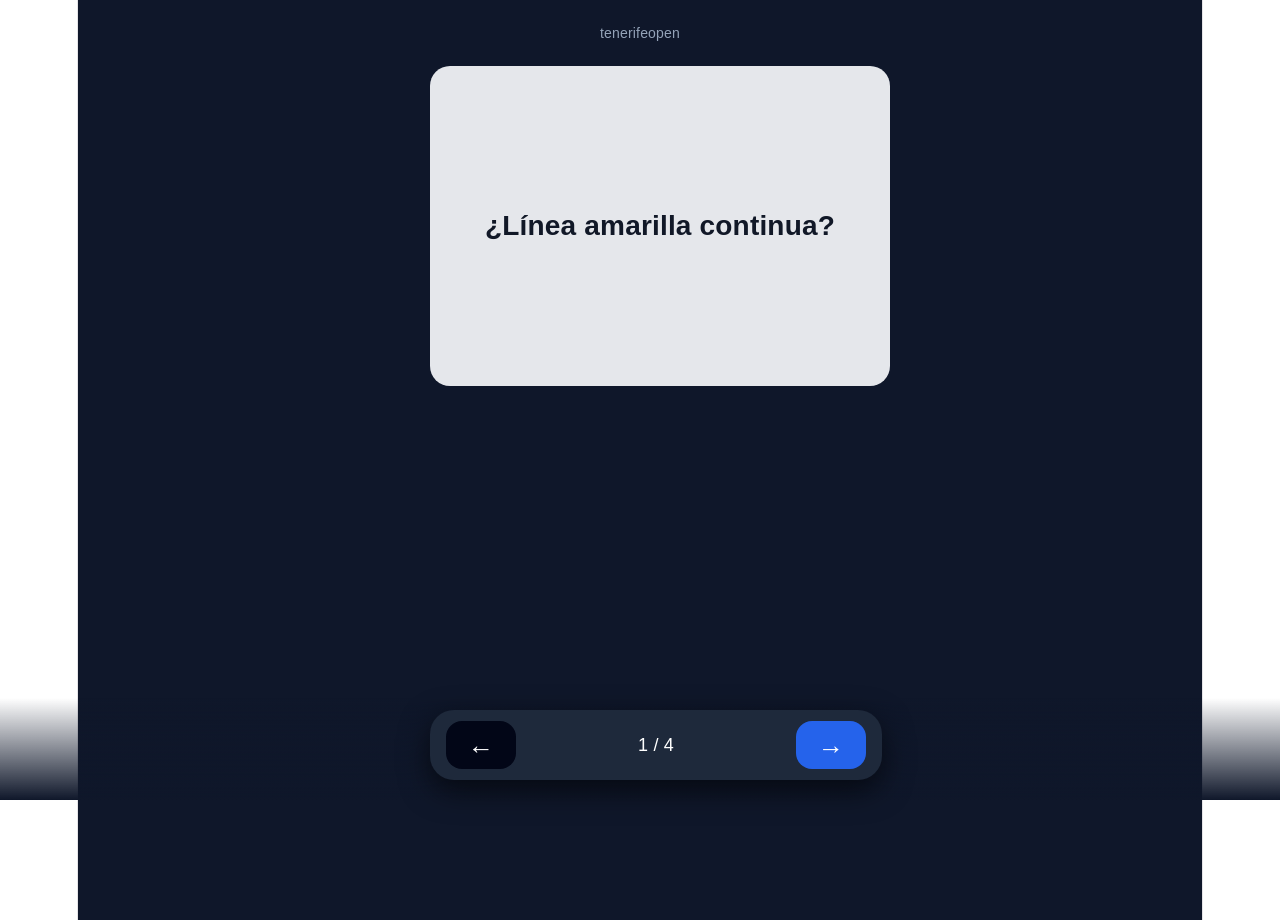
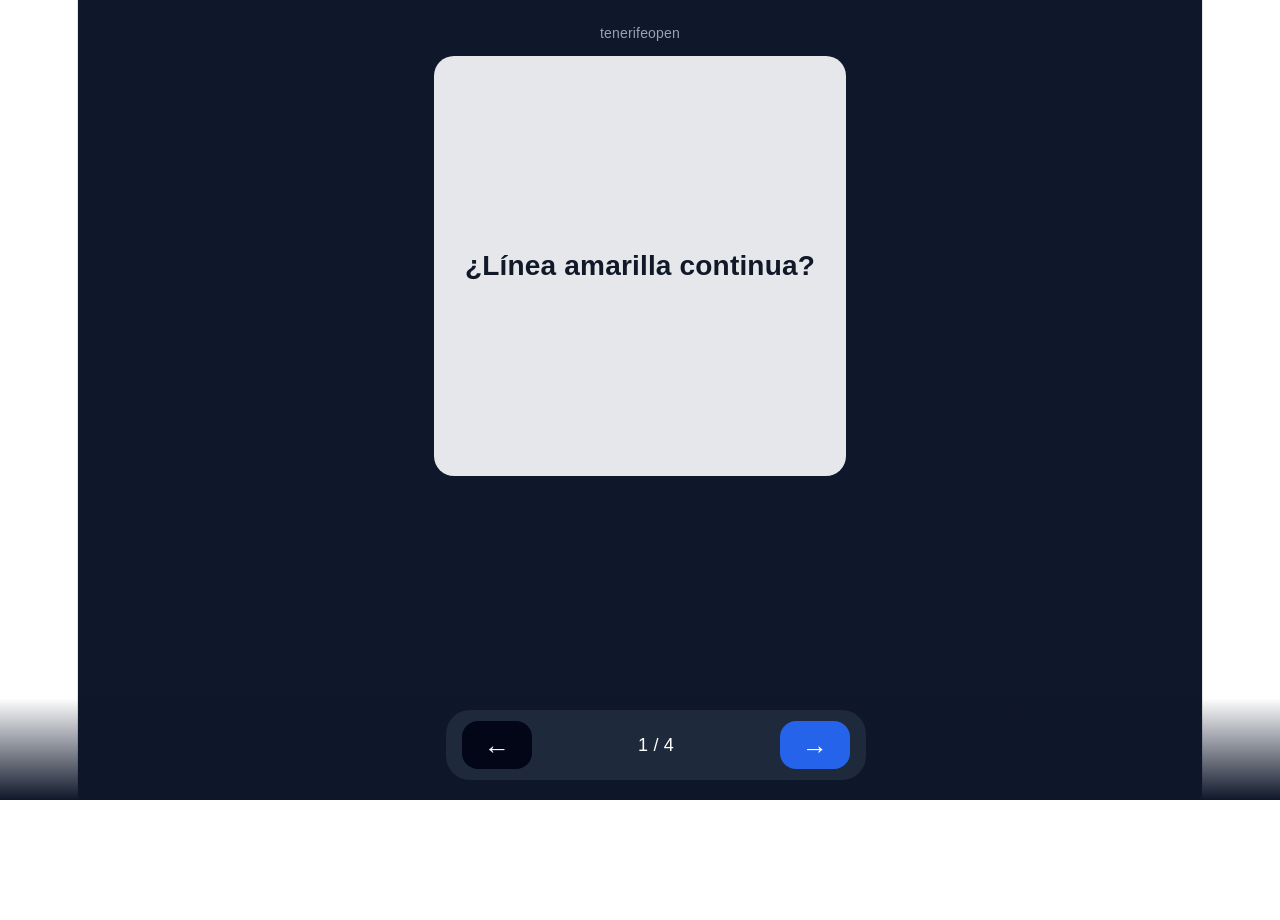
Before and after one commit to tenerifeopen/dgt-flashcards, a React (Vite) app: page / in a window 1280 px wide. After the commit the page ends 800 px from the top, so only its background shows below. Built offline with nearby package versions, Linux system fonts and the light colour scheme.

Commit message:
update cards

```diff
--- a/src/App.jsx
+++ b/src/App.jsx
@@ -33,8 +33,9 @@ export default function App() {
       display: "flex",
       flexDirection: "column",
       alignItems: "center",
-      padding: "20px 16px 100px", // 🔥 отступ снизу под панель
-      fontFamily: "Arial"
+      padding: "20px 12px 110px",
+      fontFamily: "Arial",
+      boxSizing: "border-box"
     }}>
 
       {/* ШАПКА */}
@@ -46,13 +47,21 @@ export default function App() {
         tenerifeopen
       </div>
 
+      {/* КОНТЕЙНЕР */}
+      <div style={{
+        width: "100%",
+        maxWidth: 420,
+        padding: "0 4px", // 🔥 отступ от краёв
+        boxSizing: "border-box"
+      }}>
+
         {/* КАРТОЧКА */}
         <div style={{
           width: "100%",
-        maxWidth: 420,
-        height: "min(38vh, 280px)", // чуть меньше
-        perspective: 1000,
-        marginTop: 10
+          height: "calc(100vh - 240px)",
+          maxHeight: 420,
+          minHeight: 220,
+          perspective: 1000
         }}>
           <div
             onClick={() => setShow(!show)}
@@ -78,6 +87,7 @@ export default function App() {
               alignItems: "center",
               justifyContent: "center",
               padding: 20,
+              boxSizing: "border-box", // 🔥 важно
               fontSize: "clamp(22px, 6vw, 28px)",
               fontWeight: 700,
               color: "#111827",
@@ -101,6 +111,7 @@ export default function App() {
               alignItems: "center",
               justifyContent: "center",
               padding: 20,
+              boxSizing: "border-box", // 🔥 важно
               fontSize: "clamp(24px, 7vw, 32px)",
               fontWeight: 800,
               textAlign: "center",
@@ -115,7 +126,9 @@ export default function App() {
           </div>
         </div>
 
-      {/* 🔥 ФИКСИРОВАННАЯ ПАНЕЛЬ ВНИЗУ */}
+      </div>
+
+      {/* НИЖНЯЯ ПАНЕЛЬ */}
       <div style={{
         position: "fixed",
         bottom: 0,
@@ -134,7 +147,7 @@ export default function App() {
           alignItems: "center",
           justifyContent: "space-between",
           padding: "0 16px",
-          boxShadow: "0 10px 30px rgba(0,0,0,0.6)"
+          boxSizing: "border-box"
         }}>
 
           {/* ← */}
@@ -159,8 +172,7 @@ export default function App() {
           {/* счетчик */}
           <div style={{
             color: "white",
-            fontSize: 18,
-            fontWeight: 500
+            fontSize: 18
           }}>
             {index + 1} / {cards.length}
           </div>
```
Lines whose indentation alone changed are shown as unchanged.
